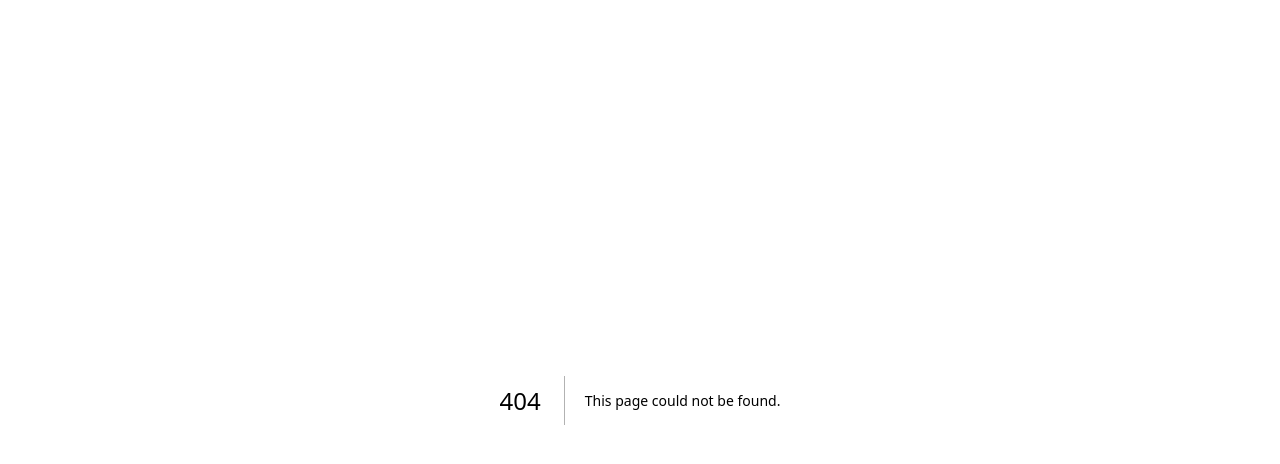
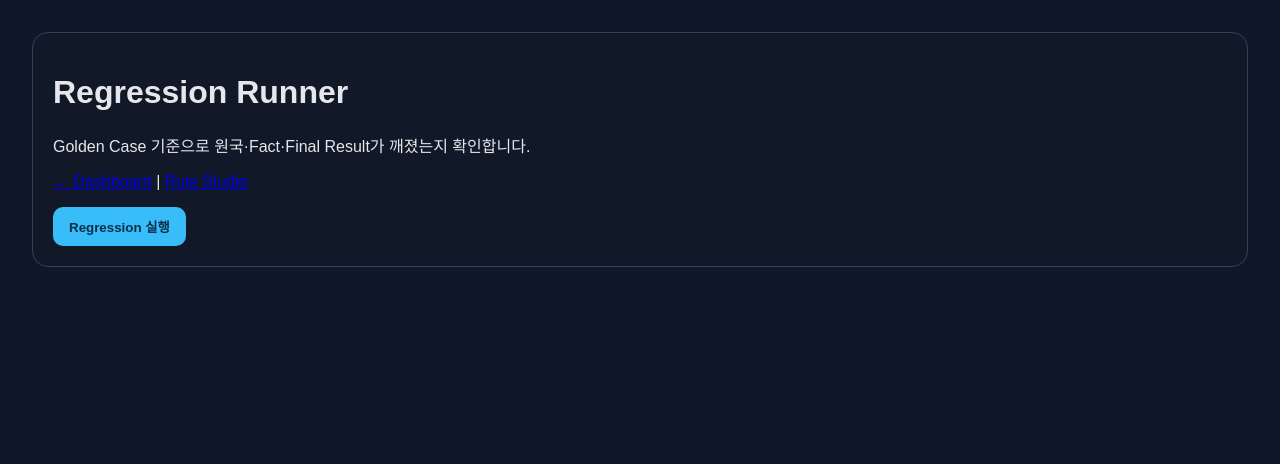
Before and after one commit to vujaderoom/sajuengine, a Next.js app in the folder frontend/: page /regressions in a window 1280 px wide. Before the commit this address had no page. Shown: the top 464 px of the page. Built offline with nearby package versions, Linux system fonts and the light colour scheme.

Commit message:
Add regression runner page

```diff
--- /dev/null
+++ b/frontend/app/regressions/page.tsx
@@ -0,0 +1,109 @@
+"use client";
+
+import Link from "next/link";
+import { useState } from "react";
+
+type CheckResult = {
+  path: string;
+  expected: unknown;
+  actual: unknown;
+  passed: boolean;
+};
+
+type CaseResult = {
+  id: string;
+  title: string;
+  status: string;
+  path: string;
+  passed: boolean;
+  checks: CheckResult[];
+};
+
+type RegressionResponse = {
+  total: number;
+  passed: number;
+  failed: number;
+  results: CaseResult[];
+};
+
+export default function RegressionsPage() {
+  const [data, setData] = useState<RegressionResponse | null>(null);
+  const [error, setError] = useState<string | null>(null);
+  const [loading, setLoading] = useState(false);
+
+  async function runRegressions() {
+    setLoading(true);
+    setError(null);
+    try {
+      const res = await fetch("/api/regressions/run", { cache: "no-store" });
+      const json = await res.json();
+      if (!res.ok) {
+        throw new Error(json?.message ?? `API error: ${res.status}`);
+      }
+      setData(json);
+    } catch (err) {
+      setError(err instanceof Error ? err.message : "unknown error");
+    } finally {
+      setLoading(false);
+    }
+  }
+
+  return (
+    <main>
+      <div className="card">
+        <h1>Regression Runner</h1>
+        <p>Golden Case 기준으로 원국·Fact·Final Result가 깨졌는지 확인합니다.</p>
+        <p>
+          <Link href="/dashboard">← Dashboard</Link>{" | "}
+          <Link href="/rules">Rule Studio</Link>
+        </p>
+        <button onClick={runRegressions}>{loading ? "실행 중..." : "Regression 실행"}</button>
+      </div>
+
+      {error && (
+        <div className="card">
+          <h2>Error</h2>
+          <p style={{ color: "#fca5a5" }}>{error}</p>
+        </div>
+      )}
+
+      {data && (
+        <>
+          <div className="card">
+            <h2>Summary</h2>
+            <p>
+              <span className="badge">total: {data.total}</span>
+              <span className="badge">passed: {data.passed}</span>
+              <span className="badge">failed: {data.failed}</span>
+            </p>
+          </div>
+
+          {data.results.map((result) => (
+            <div className="card" key={result.id}>
+              <h2>{result.id}</h2>
+              <p>{result.title}</p>
+              <p>
+                <span className="badge">status: {result.status}</span>
+                <span className="badge">passed: {String(result.passed)}</span>
+              </p>
+              <pre>{result.path}</pre>
+
+              <h3>Checks</h3>
+              {result.checks.map((check) => (
+                <div className="card" key={check.path}>
+                  <p>
+                    <strong>{check.path}</strong>
+                  </p>
+                  <p>
+                    <span className="badge">passed: {String(check.passed)}</span>
+                  </p>
+                  <pre>{JSON.stringify({ expected: check.expected, actual: check.actual }, null, 2)}</pre>
+                </div>
+              ))}
+            </div>
+          ))}
+        </>
+      )}
+    </main>
+  );
+}
```
